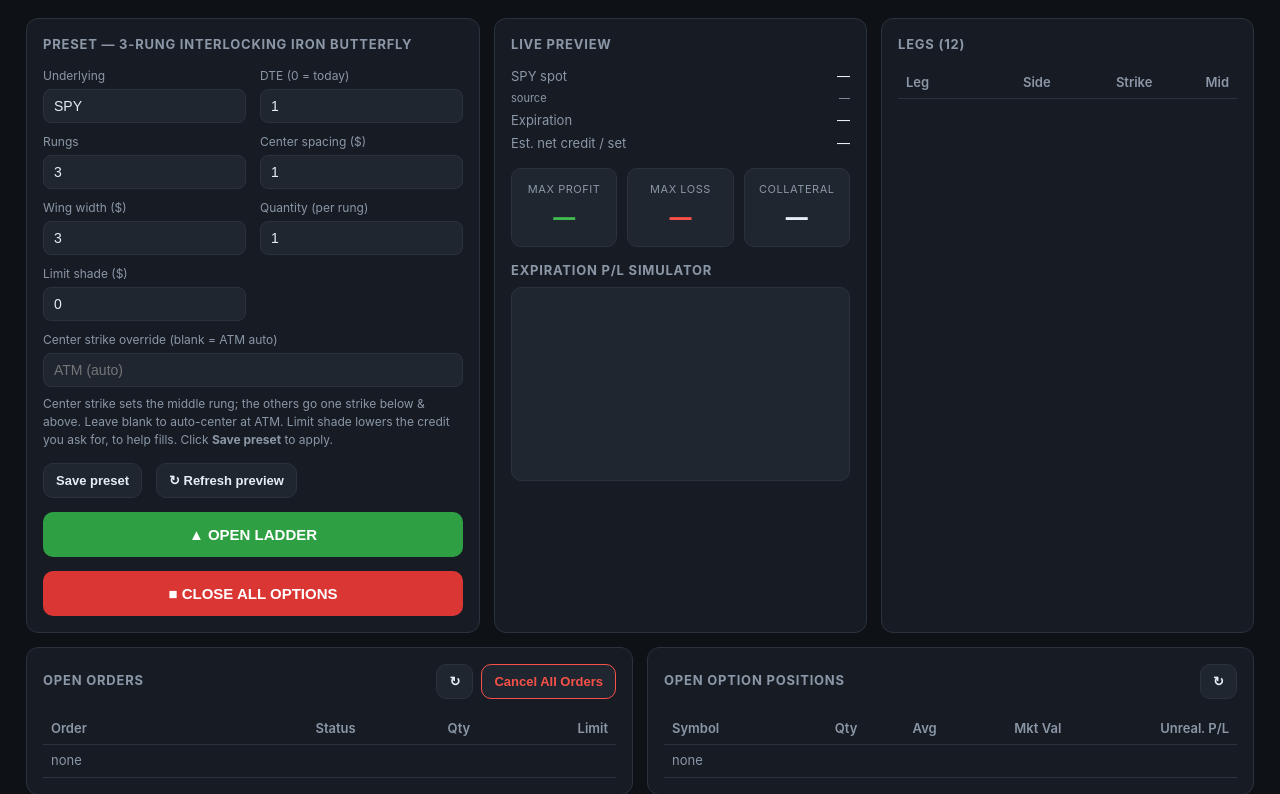
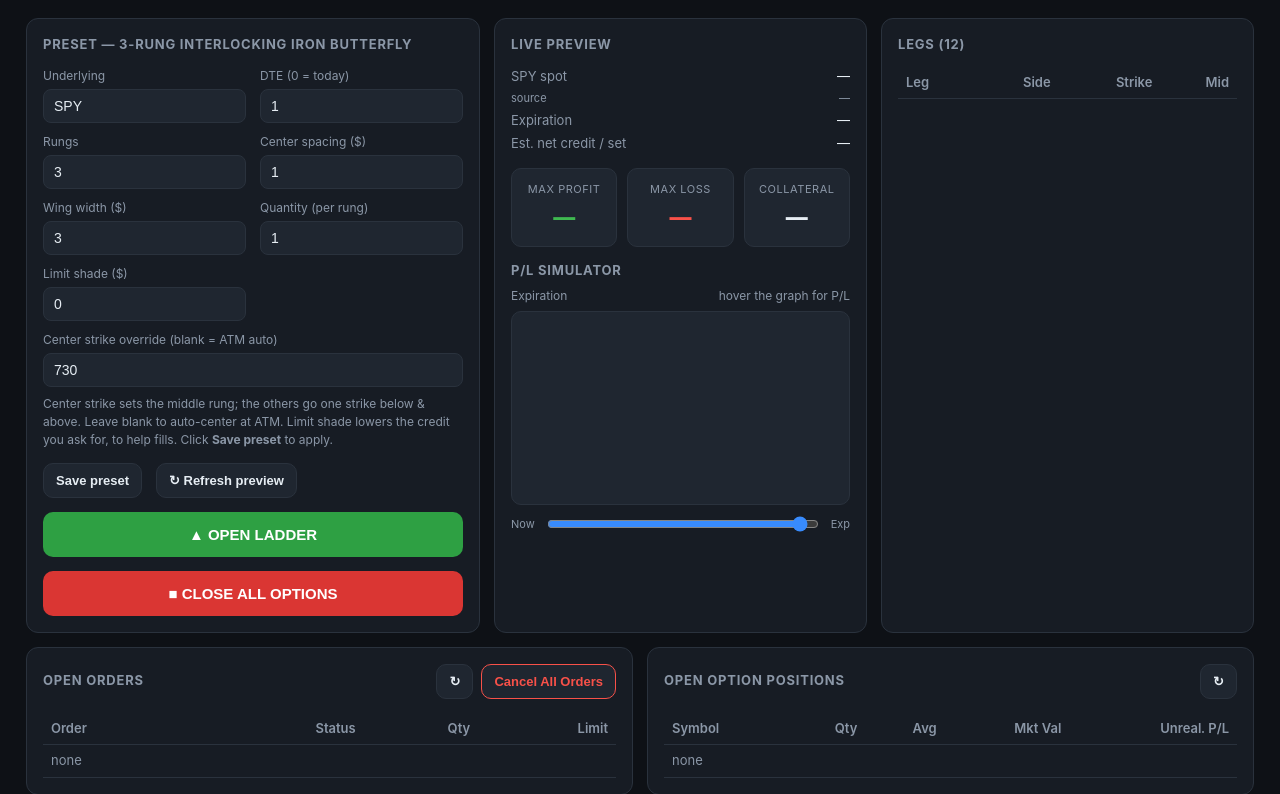
Before and after one commit to coleashcrafttrading-commits/The-Godfocker, a FastAPI app: page / in a window 1280 px wide. Shown: the part 50-844 px from the top of the page. Run offline with FastAPI, Linux system fonts and the light colour scheme; lists and menus that the app fills with data are empty.

Commit message:
Interactive P/L simulator: hover readout, crosshair, time slider
- Black-Scholes engine (price + implied-vol solver) in strategy.py
- preview returns a 'sim' payload: per-leg IV, time-to-expiry, entry mids
- dashboard reprices the whole position client-side via Black-Scholes, so a
  time slider morphs the curve from now -> expiration (Robinhood-style)
- header bar shows P/L at the hovered price; vertical crosshair + dot track the
  cursor along the selected-time curve; expiration payoff drawn as faint reference

Co-Authored-By: Claude Opus 4.8 <noreply@anthropic.com>

```diff
--- a/app/presets.json
+++ b/app/presets.json
@@ -7,13 +7,13 @@
       "dte": 1,
       "num_rungs": 3,
       "strike_increment": 1.0,
-      "center_override": 0,
-      "center_spacing": 1.0,
-      "wing_width": 3.0,
+      "center_override": 730,
+      "center_spacing": 1,
+      "wing_width": 3,
       "quantity": 1,
       "order_type": "limit",
       "limit_mode": "mid",
-      "limit_shade": 0.0
+      "limit_shade": 0
     }
   }
 }
--- a/app/templates/index.html
+++ b/app/templates/index.html
@@ -56,7 +56,12 @@
   .stat-val { font-size: 22px; font-weight: 800; font-variant-numeric: tabular-nums; margin-top: 4px; }
   .stat-sub { font-size: 11px; color: var(--muted); margin-top: 2px; min-height: 14px; }
   #payoffWrap { background: var(--panel2); border: 1px solid var(--line); border-radius: 10px; padding: 6px 6px 2px; }
-  #payoff { width: 100%; height: auto; display: block; }
+  #payoff { width: 100%; height: auto; display: block; cursor: crosshair; }
+  .payoff-header { display: flex; justify-content: space-between; align-items: center;
+    font-size: 12px; margin-bottom: 6px; min-height: 18px; }
+  .payoff-header b { font-variant-numeric: tabular-nums; }
+  .slider-row { display: flex; align-items: center; gap: 10px; margin-top: 8px; }
+  .slider-row input[type=range] { flex: 1; accent-color: var(--blue); height: 4px; }
   #toast { position: fixed; bottom: 20px; left: 50%; transform: translateX(-50%);
     background: var(--panel2); border: 1px solid var(--line); border-radius: 10px;
     padding: 12px 16px; max-width: 90%; display: none; z-index: 9; }
@@ -130,8 +135,17 @@
         </div>
       </div>
       <div class="spacer"></div>
-      <h2 style="margin:0 0 6px">Expiration P/L Simulator</h2>
+      <h2 style="margin:0 0 6px">P/L Simulator</h2>
+      <div class="payoff-header">
+        <span id="ph_time" class="muted">Expiration</span>
+        <span id="ph_readout" class="muted">hover the graph for P/L</span>
+      </div>
       <div id="payoffWrap"><svg id="payoff" viewBox="0 0 440 250" preserveAspectRatio="xMidYMid meet"></svg></div>
+      <div class="slider-row">
+        <span class="muted" style="font-size:11px">Now</span>
+        <input id="timeSlider" type="range" min="0" max="100" value="100" />
+        <span class="muted" style="font-size:11px">Exp</span>
+      </div>
       <div class="hint" id="payoffLegend" style="text-align:center"></div>
     </div>
 
@@ -280,58 +294,125 @@ async function loadPositions() {
   } catch (e) { toast('Positions: '+e.message, false); }
 }
 
-function drawPayoff(p) {
-  const svg = document.getElementById('payoff');
-  const legend = document.getElementById('payoffLegend');
-  const c = p.curve;
-  if (!c || !c.curve || !c.curve.length) { svg.innerHTML=''; legend.textContent=''; return; }
-  const W=440, H=250, padL=48, padR=14, padT=16, padB=26;
+function normCdf(x){
+  const a1=0.254829592,a2=-0.284496736,a3=1.421413741,a4=-1.453152027,a5=1.061405429,p=0.3275911;
+  const s=x<0?-1:1, ax=Math.abs(x)/Math.SQRT2, t=1/(1+p*ax);
+  const y=1-(((((a5*t+a4)*t)+a3)*t+a2)*t+a1)*t*Math.exp(-ax*ax);
+  return 0.5*(1+s*y);
+}
+function bsPrice(S,K,t,r,sig,isCall){
+  if(t<=0||sig<=0) return Math.max(isCall?S-K:K-S,0);
+  const st=Math.sqrt(t);
+  const d1=(Math.log(S/K)+(r+sig*sig/2)*t)/(sig*st), d2=d1-sig*st;
+  return isCall ? S*normCdf(d1)-K*Math.exp(-r*t)*normCdf(d2)
+                : K*Math.exp(-r*t)*normCdf(-d2)-S*normCdf(-d1);
+}
+function simPL(sim,S,t){
+  let pl=0;
+  for(const lg of sim.legs){
+    const px=bsPrice(S,lg.strike,t,sim.r,lg.iv,lg.type==='C');
+    pl += (lg.side==='short'?1:-1)*(lg.entry-px);
+  }
+  return pl*100*sim.qty;
+}
+
+let PAY=null;
+
+function drawPayoff(p){
+  const svg=document.getElementById('payoff');
+  const legend=document.getElementById('payoffLegend');
+  window.__preview=p;
+  const c=p.curve;
+  if(!c||!c.curve||!c.curve.length){ svg.innerHTML=''; legend.textContent=''; PAY=null; return; }
+  const sim=p.sim;
+  const W=440,H=250,padL=48,padR=14,padT=16,padB=26;
   const plotW=W-padL-padR, plotH=H-padT-padB;
   const lo=c.lo, hi=c.hi;
   let yMax=Math.max(c.max_pl,0), yMin=Math.min(c.min_pl,0);
   const range=(yMax-yMin)||1; yMax+=range*0.15; yMin-=range*0.15;
-  const X = price => padL + (price-lo)/(hi-lo)*plotW;
-  const Y = pl => padT + (yMax-pl)/(yMax-yMin)*plotH;
-  const zeroY = Y(0);
-  const money = v => (v>0?'+$':v<0?'-$':'$') + Math.abs(Math.round(v));
+  const X=price=>padL+(price-lo)/(hi-lo)*plotW;
+  const Y=pl=>padT+(yMax-pl)/(yMax-yMin)*plotH;
+  const zeroY=Y(0);
+  const money=v=>(v>0?'+$':v<0?'-$':'$')+Math.abs(Math.round(v));
 
-  const pts = c.curve.map(([s,pl]) => [X(s), Y(pl)]);
-  const line = pts.map((q,i)=>(i?'L':'M')+q[0].toFixed(1)+','+q[1].toFixed(1)).join(' ');
-  const area = 'M'+pts[0][0].toFixed(1)+','+zeroY.toFixed(1)+' '
-      + pts.map(q=>'L'+q[0].toFixed(1)+','+q[1].toFixed(1)).join(' ')
-      + ' L'+pts[pts.length-1][0].toFixed(1)+','+zeroY.toFixed(1)+' Z';
-  const spotX = X(p.spot);
+  const slider=document.getElementById('timeSlider');
+  const frac=(slider?Number(slider.value):100)/100;
+  const tSel=sim?Math.max(sim.t_years*(1-frac),0):0;
 
-  let xticks = '';
-  for (const t of [lo, hi]) {
-    const x=X(t);
-    xticks += `<text x="${x.toFixed(1)}" y="${H-8}" fill="var(--muted)" font-size="10" text-anchor="middle">${Math.round(t)}</text>`;
+  const N=160, step=(hi-lo)/N, sel=[];
+  for(let i=0;i<=N;i++){
+    const S=lo+i*step;
+    const pl=sim?simPL(sim,S,tSel):c.curve[Math.min(i,c.curve.length-1)][1];
+    sel.push([S,pl]);
   }
-  let bes = '';
-  for (const be of (c.breakevens||[])) {
-    const x=X(be);
-    bes += `<circle cx="${x.toFixed(1)}" cy="${zeroY.toFixed(1)}" r="2.6" fill="#e6edf3"/>`;
-    bes += `<text x="${x.toFixed(1)}" y="${(zeroY-5).toFixed(1)}" fill="var(--muted)" font-size="9" text-anchor="middle">${be.toFixed(2)}</text>`;
-  }
-  const yLabels = [[c.max_pl,'var(--green2)'],[0,'var(--muted)'],[c.min_pl,'var(--red2)']]
-    .map(([v,col])=>`<text x="${padL-7}" y="${(Y(v)+3).toFixed(1)}" fill="${col}" font-size="10" text-anchor="end">${money(v)}</text>`).join('');
+  const selPts=sel.map(([s,pl])=>[X(s),Y(pl)]);
+  const selLine=selPts.map((q,i)=>(i?'L':'M')+q[0].toFixed(1)+','+q[1].toFixed(1)).join(' ');
+  const area='M'+selPts[0][0].toFixed(1)+','+zeroY.toFixed(1)+' '+selPts.map(q=>'L'+q[0].toFixed(1)+','+q[1].toFixed(1)).join(' ')+' L'+selPts[selPts.length-1][0].toFixed(1)+','+zeroY.toFixed(1)+' Z';
+  const expLine=c.curve.map(([s,pl])=>[X(s),Y(pl)]).map((q,i)=>(i?'L':'M')+q[0].toFixed(1)+','+q[1].toFixed(1)).join(' ');
+  const spotX=X(p.spot);
 
-  svg.innerHTML = `
+  let xticks='';
+  for(const t of [lo,hi]) xticks+=`<text x="${X(t).toFixed(1)}" y="${H-8}" fill="var(--muted)" font-size="10" text-anchor="middle">${Math.round(t)}</text>`;
+  let bes='';
+  for(const be of (c.breakevens||[])) bes+=`<circle cx="${X(be).toFixed(1)}" cy="${zeroY.toFixed(1)}" r="2.6" fill="#e6edf3"/>`;
+  const yLabels=[[c.max_pl,'var(--green2)'],[0,'var(--muted)'],[c.min_pl,'var(--red2)']].map(([v,col])=>`<text x="${padL-7}" y="${(Y(v)+3).toFixed(1)}" fill="${col}" font-size="10" text-anchor="end">${money(v)}</text>`).join('');
+
+  svg.innerHTML=`
     <defs>
       <clipPath id="above"><rect x="0" y="0" width="${W}" height="${zeroY.toFixed(1)}"/></clipPath>
       <clipPath id="below"><rect x="0" y="${zeroY.toFixed(1)}" width="${W}" height="${(H-zeroY).toFixed(1)}"/></clipPath>
     </defs>
-    <path d="${area}" fill="var(--green)" opacity="0.22" clip-path="url(#above)"/>
-    <path d="${area}" fill="var(--red)" opacity="0.22" clip-path="url(#below)"/>
+    <path d="${area}" fill="var(--green)" opacity="0.20" clip-path="url(#above)"/>
+    <path d="${area}" fill="var(--red)" opacity="0.20" clip-path="url(#below)"/>
     <line x1="${padL}" y1="${zeroY.toFixed(1)}" x2="${padL+plotW}" y2="${zeroY.toFixed(1)}" stroke="var(--muted)" stroke-width="1" stroke-dasharray="3 3"/>
-    <path d="${line}" fill="none" stroke="#e6edf3" stroke-width="2"/>
-    <line x1="${spotX.toFixed(1)}" y1="${padT}" x2="${spotX.toFixed(1)}" y2="${padT+plotH}" stroke="var(--blue)" stroke-width="1.5" stroke-dasharray="4 3"/>
+    <path d="${expLine}" fill="none" stroke="var(--muted)" stroke-width="1" stroke-dasharray="4 3" opacity="0.55"/>
+    <path d="${selLine}" fill="none" stroke="#e6edf3" stroke-width="2"/>
+    <line x1="${spotX.toFixed(1)}" y1="${padT}" x2="${spotX.toFixed(1)}" y2="${padT+plotH}" stroke="var(--blue)" stroke-width="1.2" stroke-dasharray="4 3"/>
     <text x="${spotX.toFixed(1)}" y="${(padT+9).toFixed(1)}" fill="var(--blue)" font-size="10" text-anchor="middle">SPY ${p.spot.toFixed(2)}</text>
     ${yLabels}${xticks}${bes}
+    <line id="ch_line" x1="0" y1="${padT}" x2="0" y2="${padT+plotH}" stroke="#e6edf3" stroke-width="1" opacity="0"/>
+    <circle id="ch_dot" cx="0" cy="0" r="3.5" fill="#fff" opacity="0"/>
   `;
-  legend.textContent = (c.breakevens&&c.breakevens.length)
-    ? 'Breakevens: '+c.breakevens.map(b=>b.toFixed(2)).join('  /  ')
-    : '';
+
+  const days=sim?(sim.t_years*(1-frac)*365.25):0;
+  document.getElementById('ph_time').textContent = !sim ? 'Expiration'
+    : (frac>=0.999?'At expiration' : (frac<=0.001?('Now · '+sim.dte_days.toFixed(2)+' DTE') : (days.toFixed(2)+' days to expiry')));
+  legend.textContent=(c.breakevens&&c.breakevens.length)?'Breakevens: '+c.breakevens.map(b=>b.toFixed(2)).join('  /  '):'';
+
+  PAY={W,padL,plotW,X,Y,lo,hi,sel};
+  setReadout(null);
+}
+
+function setReadout(price){
+  const ro=document.getElementById('ph_readout');
+  const line=document.getElementById('ch_line'), dot=document.getElementById('ch_dot');
+  if(!PAY||price===null||price<PAY.lo||price>PAY.hi){
+    if(line)line.setAttribute('opacity','0'); if(dot)dot.setAttribute('opacity','0');
+    if(ro){ro.className='muted'; ro.textContent='hover the graph for P/L';} return;
+  }
+  const sel=PAY.sel;
+  const idx=Math.max(0,Math.min(sel.length-1,Math.round((price-PAY.lo)/(PAY.hi-PAY.lo)*(sel.length-1))));
+  const pl=sel[idx][1];
+  const x=PAY.X(price), y=PAY.Y(pl);
+  if(line){line.setAttribute('x1',x.toFixed(1));line.setAttribute('x2',x.toFixed(1));line.setAttribute('opacity','0.5');}
+  if(dot){dot.setAttribute('cx',x.toFixed(1));dot.setAttribute('cy',y.toFixed(1));dot.setAttribute('opacity','1');dot.setAttribute('fill',pl>=0?'var(--green2)':'var(--red2)');}
+  ro.className='';
+  ro.innerHTML=`SPY <b>${price.toFixed(2)}</b> &middot; P/L <b style="color:${pl>=0?'var(--green2)':'var(--red2)'}">${(pl>=0?'+$':'-$')+Math.abs(Math.round(pl))}</b>`;
+}
+
+function setupPayoff(){
+  const svg=document.getElementById('payoff');
+  if(!svg||svg.__wired) return; svg.__wired=true;
+  svg.addEventListener('mousemove', e=>{
+    if(!PAY)return;
+    const rect=svg.getBoundingClientRect();
+    const svgX=(e.clientX-rect.left)/rect.width*PAY.W;
+    const price=PAY.lo+(svgX-PAY.padL)/PAY.plotW*(PAY.hi-PAY.lo);
+    setReadout(Math.max(PAY.lo,Math.min(PAY.hi,price)));
+  });
+  svg.addEventListener('mouseleave', ()=>setReadout(null));
+  const slider=document.getElementById('timeSlider');
+  if(slider) slider.addEventListener('input', ()=>{ if(window.__preview) drawPayoff(window.__preview); });
 }
 
 async function loadOrders() {
@@ -392,6 +473,7 @@ async function closePositions() {
   finally { btn.disabled = false; btn.textContent = '■ CLOSE ALL OPTIONS'; }
 }
 
+setupPayoff();
 loadStatus();
 loadPreview();
 loadPositions();
```
Also changed, not shown: app/alpaca_client.py (+43 -0 lines), app/strategy.py (+34 -0 lines).
